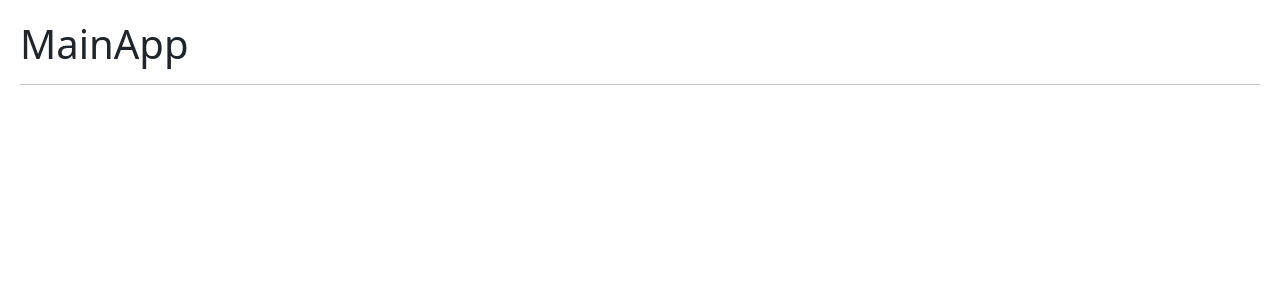
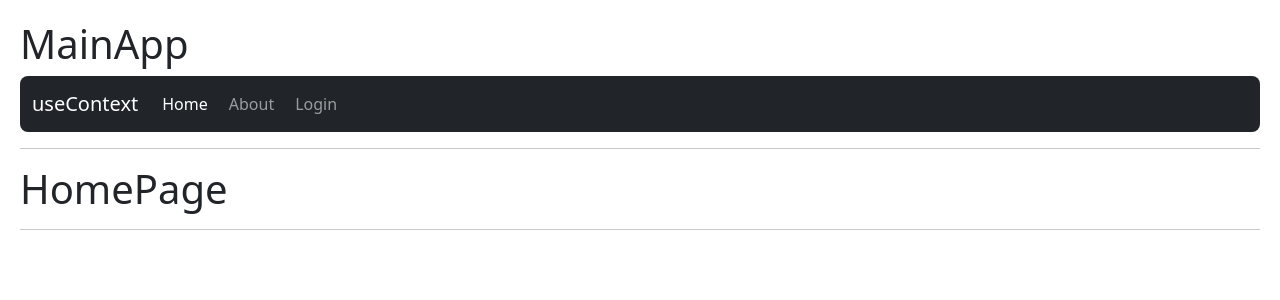
Before and after one commit to oscar-soto/Gif-Expert-React, a React (Vite) app: page / in a window 1280 px wide. Shown: the top 300 px of the page. Built offline with nearby package versions, Linux system fonts and the light colour scheme.

Commit message:
Fix: learn about Link an NavLin

```diff
--- a/src/09-useContext/MainApp.jsx
+++ b/src/09-useContext/MainApp.jsx
@@ -1,9 +1,27 @@
+import { Navigate, Route, Routes } from 'react-router-dom';
+import { AboutPage } from './AboutPage';
+import { HomePage } from './HomePage';
+import { LoginPage } from './LoginPage';
+import { NavBar } from './NavBar';
+
 export const MainApp = () => {
   return (
     <>
       <h1>MainApp</h1>
+      {/* <Link to="/">Home</Link>
+      <Link to="/about">About</Link>
+      <Link to="/login">Login</Link> */}
+      <NavBar />
       <hr />
 
+      <Routes>
+        <Route path="/" element={<HomePage />} />
+        <Route path="login" element={<LoginPage />} />
+        <Route path="about" element={<AboutPage />} />
+
+        {/* <Route path='/*' element={ <LoginPage />} /> */}
+        <Route path="/*" element={<Navigate to="/about" />} />
+      </Routes>
     </>
-  )
-}
+  );
+};
--- /dev/null
+++ b/src/09-useContext/NavBar.jsx
@@ -0,0 +1,39 @@
+import { Link, NavLink } from 'react-router-dom';
+
+export const NavBar = () => {
+  return (
+    <nav className="navbar navbar-expand-lg navbar-dark bg-dark rounded-3">
+      <div className="container-fluid">
+        <Link className="navbar-brand" to="/">
+          useContext
+        </Link>
+
+        <div className="collapse navbar-collapse" id="navbarNav">
+          <ul className="navbar-nav">
+            <NavLink
+              to="/"
+              className={({isActive}) => `nav-link ${isActive ? 'active' : ''}`}
+              end
+            >
+              Home
+            </NavLink>
+
+            <NavLink
+              to="about"
+              className={({isActive}) => `nav-link ${isActive ? 'active' : ''}`}
+            >
+              About
+            </NavLink>
+
+            <NavLink
+              to="login"
+              className={({isActive}) => `nav-link ${isActive ? 'active' : ''}`}
+            >
+              Login
+            </NavLink>
+          </ul>
+        </div>
+      </div>
+    </nav>
+  );
+};
--- a/src/index.css
+++ b/src/index.css
@@ -5,3 +5,7 @@
 button {
   margin-right: 10px;
 }
+
+a {
+  margin-right: 5px;
+}
```
